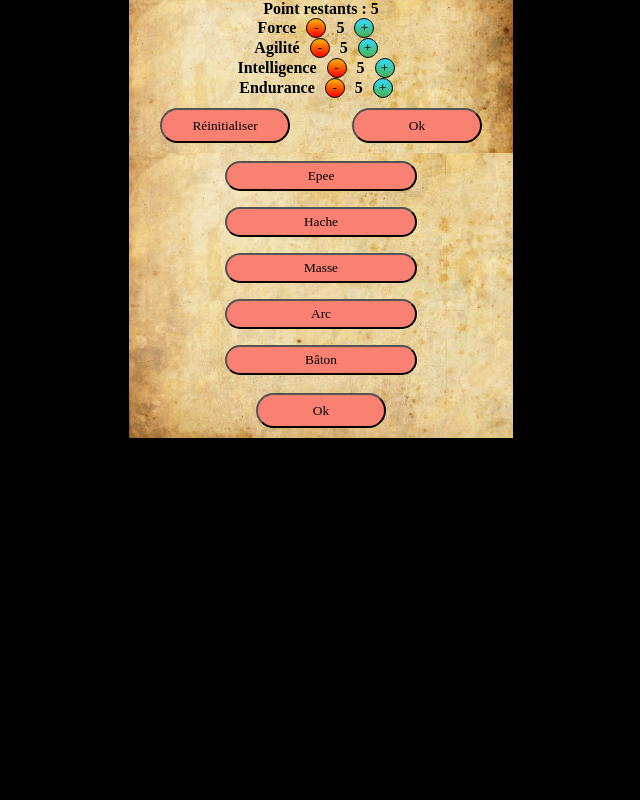
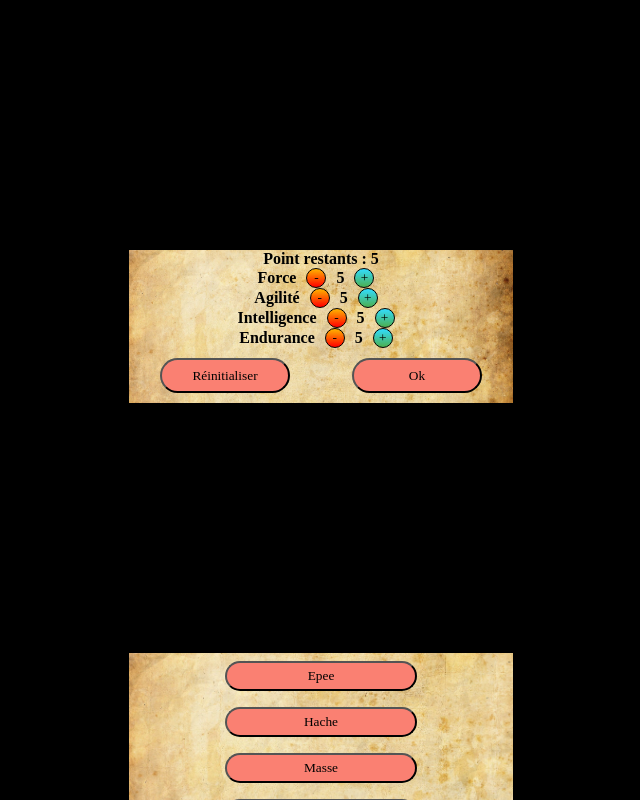
Before and after one commit to MathisPastreNelson/omega-project, a React (Create React App) app: page / in a window 1280 px wide. Shown: the top 800 px of the page, without its empty margins (319-959 px from the left). Built offline with nearby package versions, Linux system fonts and the light colour scheme; a web font is replaced by a local one.

Commit message:
centralisation du composant

```diff
--- a/src/styles/_StartWeapons.scss
+++ b/src/styles/_StartWeapons.scss
@@ -3,6 +3,7 @@
     display: flex;
     justify-content: center;
     align-items: center;
+    margin: 250px auto;
 }
 
 .StartWeapons__list {
--- a/src/styles/_StatsRepartition.scss
+++ b/src/styles/_StatsRepartition.scss
@@ -8,7 +8,7 @@
     align-items: center;
     justify-content: center;
     flex-direction: column;
-    margin: 0 auto;
+    margin: 250px auto;
     padding: 1rem auto;
 }
 
--- a/src/styles/index.css
+++ b/src/styles/index.css
@@ -8,7 +8,7 @@
   align-items: center;
   justify-content: center;
   flex-direction: column;
-  margin: 0 auto;
+  margin: 250px auto;
   padding: 1rem auto;
 }
 
@@ -101,6 +101,7 @@
   display: flex;
   justify-content: center;
   align-items: center;
+  margin: 250px auto;
 }
 
 .StartWeapons__list {
```
Also changed, not shown: 1 other file (tests, documents, lock files or other folders).
